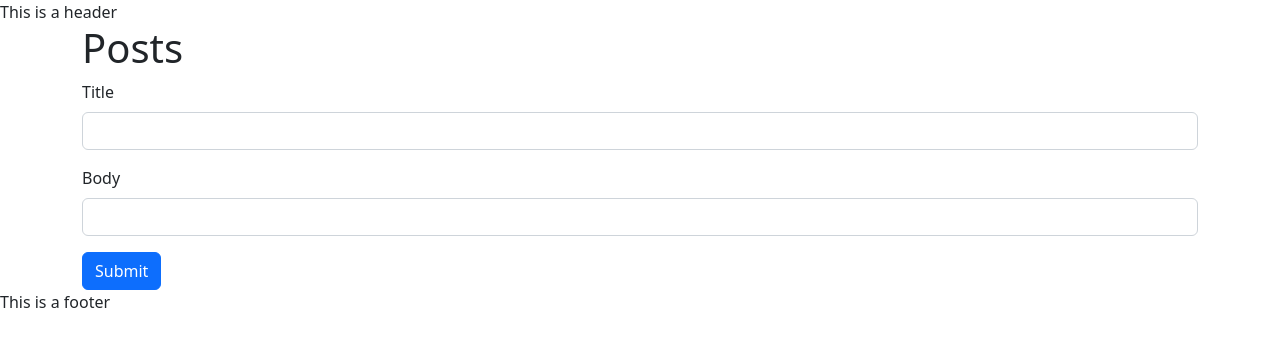
After one commit to Llang8/flask-week-cdn-104, a Flask app: page /posts in a window 1280 px wide. The commit adds this page. Shown: the top 347 px of the page. Run offline with Flask 3, Linux system fonts and the light colour scheme.

Commit message:
Added posts, post single, form, and form handler

```diff
--- a/app/models.py
+++ b/app/models.py
@@ -15,3 +15,4 @@ class Post(db.Model):
     body = db.Column(db.String(2500), nullable=False)
     date_created = db.Column(db.DateTime, default=datetime.utcnow)
     user_id = db.Column(db.Integer, db.ForeignKey('user.id'))
+    user = db.relationship('User', backref='post')
--- a/app/routes.py
+++ b/app/routes.py
@@ -1,5 +1,6 @@
-from app import app
-from flask import render_template
+from app import app, db
+from flask import render_template, request, redirect, url_for
+from app.models import Post
 
 @app.route('/')
 def home():
@@ -8,3 +9,28 @@ def home():
 @app.route('/about')
 def about():
     return render_template('about.html')
+
+@app.route('/posts')
+def posts():
+    all_posts = Post.query.all()
+    return render_template('posts.html', posts=all_posts)
+
+# Create a dynamic route, that allows us
+# to get a single post, based on it's ID.
+@app.route('/post/<id>')
+def post_by_id(id):
+    post = Post.query.get(int(id))
+    return render_template('post-single.html', post=post)
+
+@app.route('/create-post', methods=["POST"])
+def create_post():
+    title = request.form['inputTitle']
+    body = request.form['inputBody']
+    new_post = Post(title=title, body=body, user_id=1)
+    db.session.add(new_post)
+    db.session.commit()
+    return redirect(url_for('posts'))
+
+@app.route('/test')
+def test():
+    return redirect('/another-test')
--- a/app/templates/layout.html
+++ b/app/templates/layout.html
@@ -5,12 +5,14 @@
     <meta http-equiv="X-UA-Compatible" content="IE=edge">
     <meta name="viewport" content="width=device-width, initial-scale=1.0">
     <title>{% block title %}{% endblock title %} | Fakebook</title>
+    <link href="https://cdn.jsdelivr.net/npm/bootstrap@5.2.3/dist/css/bootstrap.min.css" rel="stylesheet" integrity="sha384-rbsA2VBKQhggwzxH7pPCaAqO46MgnOM80zW1RWuH61DGLwZJEdK2Kadq2F9CUG65" crossorigin="anonymous">
+    <script src="https://cdn.jsdelivr.net/npm/bootstrap@5.2.3/dist/js/bootstrap.bundle.min.js" integrity="sha384-kenU1KFdBIe4zVF0s0G1M5b4hcpxyD9F7jL+jjXkk+Q2h455rYXK/7HAuoJl+0I4" crossorigin="anonymous"></script>
 </head>
 <body>
     <header>
         This is a header
     </header>
-    <main>
+    <main class="container">
         {% block content %}{% endblock content %}
     </main>
     <footer>
--- /dev/null
+++ b/app/templates/posts.html
@@ -0,0 +1,29 @@
+{% extends './layout.html' %}
+
+{% block title %}Posts{% endblock title %}
+
+{% block content %}
+<h1>Posts</h1>
+<form action="{{ url_for('create_post') }}" method="POST">
+    <div class="mb-3">
+        <label for="inputTitle" class="form-label">Title</label>
+        <input type="text" class="form-control" id="inputTitle" name="inputTitle">
+    </div>
+    <div class="mb-3">
+        <label for="inputBody" class="form-label">Body</label>
+        <input type="text" class="form-control" id="inputBody" name="inputBody">
+    </div>
+    <button type="submit" class="btn btn-primary">Submit</button>
+</form>
+{% for post in posts %}
+    <div class="card">
+        <div class="card-body">
+            <h5 class="card-title"><a href="{{ url_for('post_by_id', id=post.id) }}">{{ post.title }}</a></h5>
+            {{ post.body }}
+        </div>
+        <div class="card-footer">
+            This post brought to you by: {{ post.user.first_name }} {{ post.user.last_name }}
+        </div>
+    </div>
+{% endfor %}
+{% endblock content %}
```
Also changed, not shown: app/templates/post-single.html (added, +8 -0 lines).
